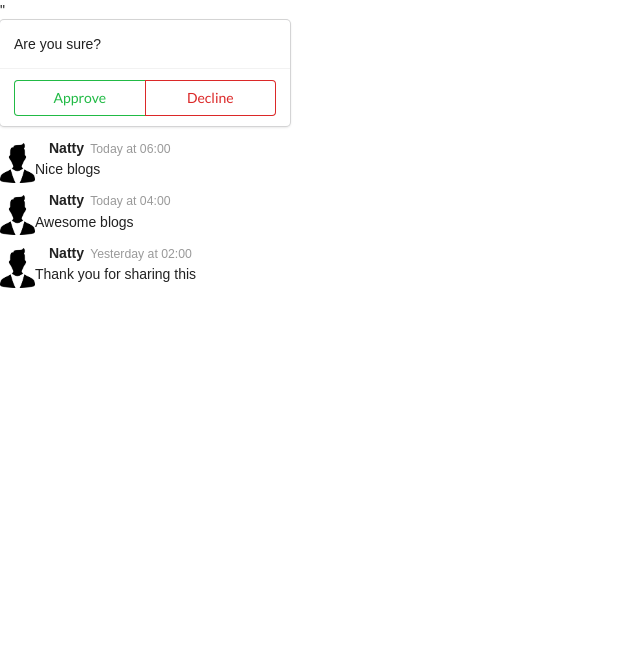
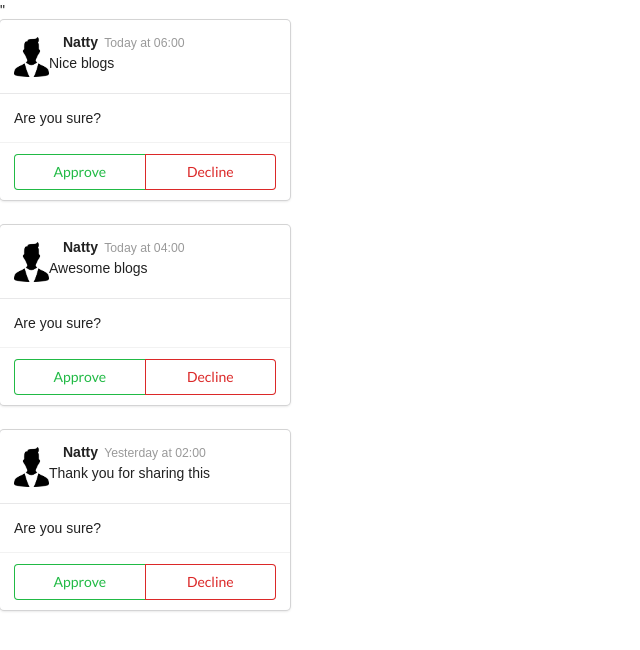
Before and after one commit to rinsarmu/React-e-commerce, a React (Create React App) app: page / in a window 1280 px wide. Shown: the top 650 px of the page, without its empty margins (0-640 px from the left). Built offline with nearby package versions, Linux system fonts and the light colour scheme.

Commit message:
component reusing

```diff
--- a/src/App.js
+++ b/src/App.js
@@ -1,39 +1,39 @@
-import React, { Component } from 'react';
-import logo from './logo.svg';
+import React from 'react';
 import {user} from './assets/contact'
 
 import './App.css';
-import User from './components/App/user';
 import CommentDetail from './CommentDetail';
 import ApprovalCard from './components/ApprovalCard';
 
 const App = () => {
   return(
     <div className="ui conatiner comments">
-      <ApprovalCard />
+      <ApprovalCard >
+        <CommentDetail
+          logo={user}
+          author="Natty"
+          comment='Nice blogs'
+          timeAgo="Today at 06:00"
+        />
+      </ApprovalCard >
 
-      <CommentDetail
-        logo ={user}
-        author="Natty"
-        comment = 'Nice blogs'
-        timeAgo = "Today at 06:00"
-      />
-      <CommentDetail
-        logo ={user}
-        author="Natty"
-        comment = 'Awesome blogs'
-        timeAgo = "Today at 04:00"
-      />
+      <ApprovalCard >
+        <CommentDetail
+          logo={user}
+          author="Natty"
+          comment='Awesome blogs'
+          timeAgo="Today at 04:00"
+        />
+      </ApprovalCard >
 
-      <CommentDetail
-        logo ={user}
-        author="Natty"
-        comment = 'Thank you for sharing this '
-        timeAgo = "Yesterday at 02:00"
-      />
-
-
-
+      <ApprovalCard >
+        <CommentDetail
+          logo={user}
+          author="Natty"
+          comment='Thank you for sharing this '
+          timeAgo="Yesterday at 02:00"
+        />
+      </ApprovalCard >
 
     </div>
 
--- a/src/components/ApprovalCard.js
+++ b/src/components/ApprovalCard.js
@@ -5,6 +5,8 @@ const ApprovalCard = (props) => {
 
     <div class="ui cards">
         <div class="card">
+        <div className='content'>{props.children}</div>
+
             <div className='content'>Are you sure?</div>
 
             <div class="extra content">
```
